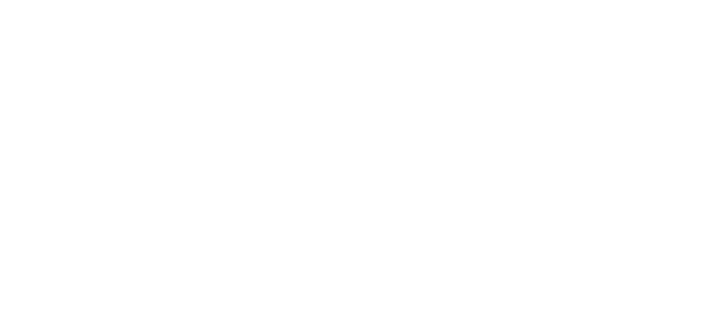
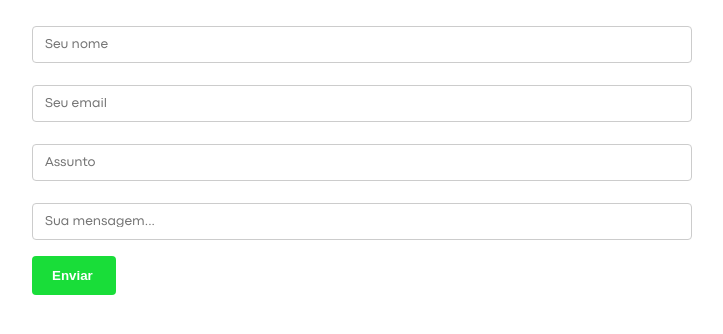
Before and after one commit to competdev/compet_site, a Next.js app: page /contato in a window 1280 px wide. Shown: the top 334 px of the page, without its empty margins (278-1001 px from the left). Built offline with nearby package versions, Linux system fonts and the light colour scheme.

Commit message:
Contact page start [front + back]end

```diff
--- a/package.json
+++ b/package.json
@@ -14,6 +14,7 @@
     "axios": "^0.21.1",
     "mongoose": "^5.13.2",
     "next": "^11.0.0",
+    "nodemailer": "^6.7.2",
     "react": "17.0.2",
     "react-dom": "^17.0.2",
     "react-native": "^0.66.1"
--- /dev/null
+++ b/src/pages/api/contato.ts
@@ -0,0 +1,30 @@
+import nodemailer from "nodemailer"
+
+export default async (req, res) => {
+    try {
+        let testAccount = await nodemailer.createTestAccount();
+        const { name, email, subject, message } = req.body
+
+        const transporter = nodemailer.createTransport({
+            host: "smtp.ethereal.email",
+            port: 587,
+            secure: false,
+            auth: {
+                user: testAccount.user,
+                pass: testAccount.pass,
+            }
+        })
+
+        const info = await transporter.sendMail({
+            from: `${name} <${email}>`,
+            to: { process.env.EMAIL },
+            subject: `Contato Compet Site - ${subject}`,
+            text: `${message}`
+        })
+        console.log(info)
+        return res.status(200).end()
+    } catch (err) {
+        console.log(`Error sending email: ${err}`)
+        return res.status(500).end()
+    }
+}
--- a/src/pages/contato.tsx
+++ b/src/pages/contato.tsx
@@ -1,6 +1,57 @@
+import { useState } from 'react'
+import styles from '../styles/Contato.module.css'
+import sendMail from '../pages/api/contato'
+
 export default function Contato() {
+  /*
+  const [email, setEmail] = useState("");
+  const [subject, setSubject] = useState("");
+  const [name, setName] = useState("");
+  const [message, setMessage] = useState("");
+  */
+
+  const handleSubmit = (e: React.SyntheticEvent) => {
+    e.preventDefault()
+    const target = e.target as typeof e.target & {
+      name: { value: string }
+      email: { value: string }
+      subject: { value: string }
+      message: { value: string }
+    }
+
+    const name = target.name.value
+    const email = target.email.value
+    const subject = target.subject.value
+    const message = target.message.value
+
+    fetch('/api/contato', {
+      method: 'POST',
+      headers: {
+        'Accept': 'application/json, text/plain, */*',
+        'Content-Type': 'application/json'
+      },
+      body: JSON.stringify({ name, email, subject, message })
+    }).then((response) => {
+      console.log('response recieved')
+      if (response.status === 200) {
+        console.log('response succeeded')
+      }
+    }).then(target => {
+      console.log(target)
+    }).then((error) => {
+      console.error(error)
+    })
+
+  }
+
   return (
-    <>
-    </>
-  )
+    <div className={styles.container}>
+      <form onSubmit={handleSubmit}>
+        <input type="text" name="name" className={styles.text} placeholder="Seu nome" />
+        <input type="email" name="email" className={styles.text} placeholder="Seu email" />
+        <input type="text" name="subject" className={styles.text} placeholder="Assunto" />
+        <input type="text" name="message" className={styles.text} placeholder="Sua mensagem..." />
+        <input type="submit" name="submit" className={styles.submit} value="Enviar " />
+      </form>
+    </div>)
 }
--- /dev/null
+++ b/src/styles/Contato.module.css
@@ -0,0 +1,39 @@
+@font-face {
+  font-family: "Codec Pro Regular";
+  src: url("fonts/CodecPro-Regular.ttf");
+}
+
+.text {
+  width: 100%;
+  padding: 12px;
+  border: 1px solid #ccc;
+  border-radius: 4px;
+  box-sizing: border-box;
+  margin-top: 6px;
+  margin-bottom: 16px;
+  resize: vertical;
+  font-family: 'Codec Pro Regular';
+}
+
+.submit {
+  background-color: #19DD39;
+  color: white;
+  font-weight: bolder;
+  padding: 12px 20px;
+  border: none;
+  border-radius: 4px;
+  cursor: pointer;
+}
+
+.submit:hover {
+  background-color: #004266;
+}
+
+.container {
+  border-radius: 5px;
+  padding: 20px;
+  width: 100%;
+  max-width: 700px;
+  margin-left: auto;
+  margin-right: auto;
+}
```
Also changed, not shown: 1 other file (tests, documents, lock files or other folders).
